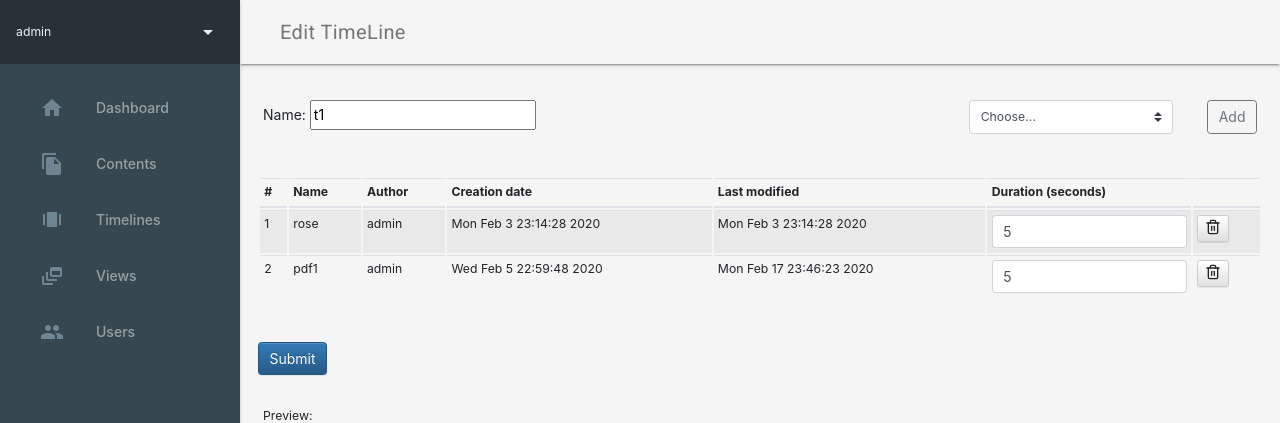
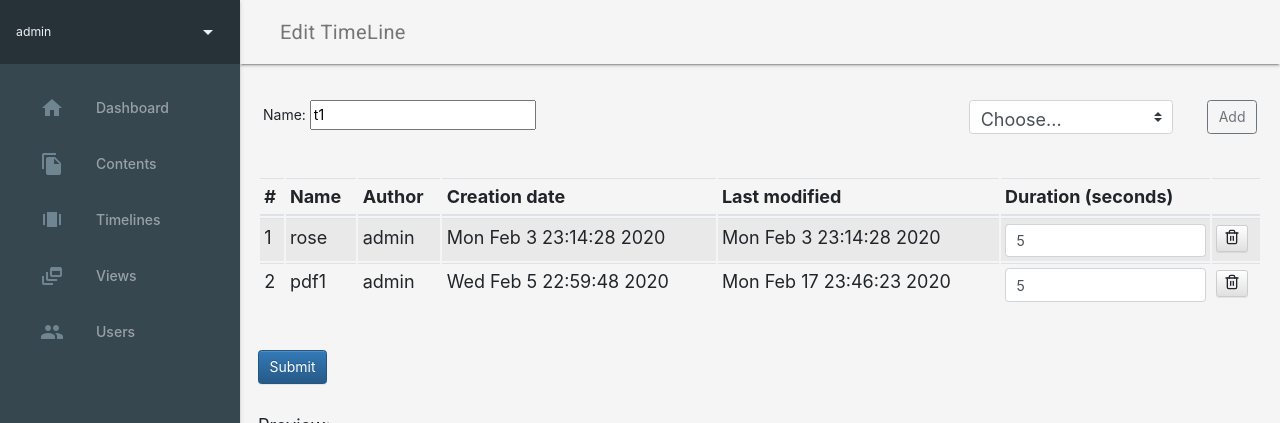
Before and after one commit to bfhenriques/tese_bruno, a Django app: page /timelines/edit/8/ in a window 1280 px wide. Shown: the top 423 px of the page. Run offline with Django 3.2, Linux system fonts and the light colour scheme; a user stored in the database is signed in; data comes from the database, SQL or seed files in the repository; data that the repository does not hold is empty; parts of the project's set-up code (start-up, migrations or seed data) failed here and were passed over; some libraries are stand-ins or nearby versions.

Commit message:
change font size

```diff
--- a/django/project/interface/templates/interface/Timeline/edit_timeline.html
+++ b/django/project/interface/templates/interface/Timeline/edit_timeline.html
@@ -48,14 +48,15 @@
             <button class="btn btn-primary" type="submit">Submit</button>
         </div>
     </form>
-    <br>
-    Preview:
-    <br>
-    <video width="400" height="300" controls>
-        <source src="{{ BASE_DIR }}/{{ video_path }}" type="video/mp4">
-        Your browser does not support HTML5 video.
-    </video>
-
+    <div class="form-row py-3">
+        Preview:
+    </div>
+    <div class="form-row py-3">
+        <video width="400" height="300" controls>
+            <source src="{{ BASE_DIR }}/{{ video_path }}" type="video/mp4">
+            Your browser does not support HTML5 video.
+        </video>
+    </div>
 </main>
 
 {% endblock %}
--- a/django/project/interface/templates/interface/new_header.html
+++ b/django/project/interface/templates/interface/new_header.html
@@ -63,6 +63,7 @@
 
 
 
+
     </style>
 
     {% load static %}
@@ -80,7 +81,8 @@
     <link rel="stylesheet" href="https://cdnjs.cloudflare.com/ajax/libs/font-awesome/4.7.0/css/font-awesome.min.css">
     <link rel="stylesheet" href="{% static 'interface/css/bootstrap-theme.min.css' %}"
           integrity="sha384-rHyoN1iRsVXV4nD0JutlnGaslCJuC7uwjduW9SVrLvRYooPp2bWYgmgJQIXwl/Sp" crossorigin="anonymous">
-    <link rel="stylesheet" href="https://cdnjs.cloudflare.com/ajax/libs/bootstrap-select/1.7.5/css/bootstrap-select.min.css">
+    <link rel="stylesheet"
+          href="https://cdnjs.cloudflare.com/ajax/libs/bootstrap-select/1.7.5/css/bootstrap-select.min.css">
 
 </head>
 <body>
@@ -150,7 +152,7 @@
         </nav>
     </div>
     <main class="mdl-layout__content mdl-color--grey-100">
-        <div class="mdl-grid">
+        <div class="mdl-grid" style="font-size:18px;">
             <!--
             <div class="mdl-grid demo-content">
               <div class="demo-charts mdl-color--white mdl-shadow--2dp mdl-cell mdl-cell--12-col mdl-grid">
```
